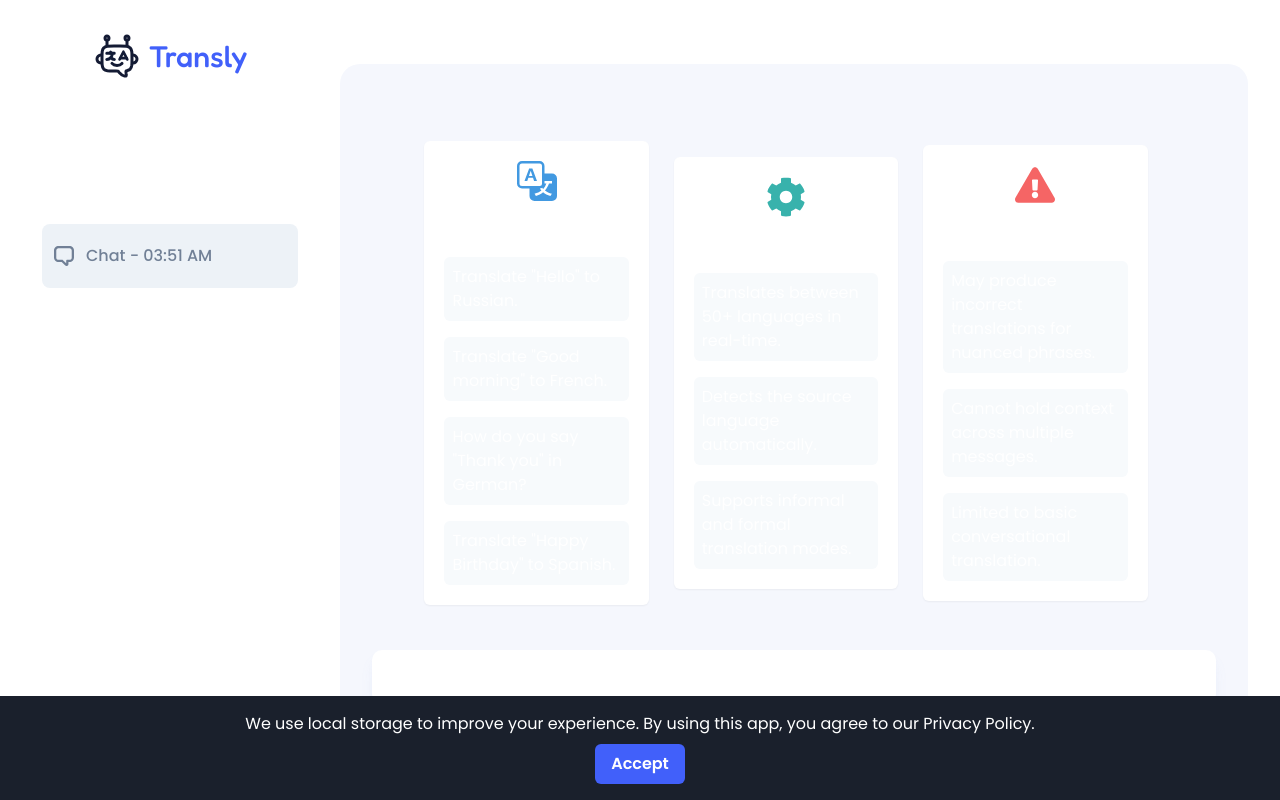
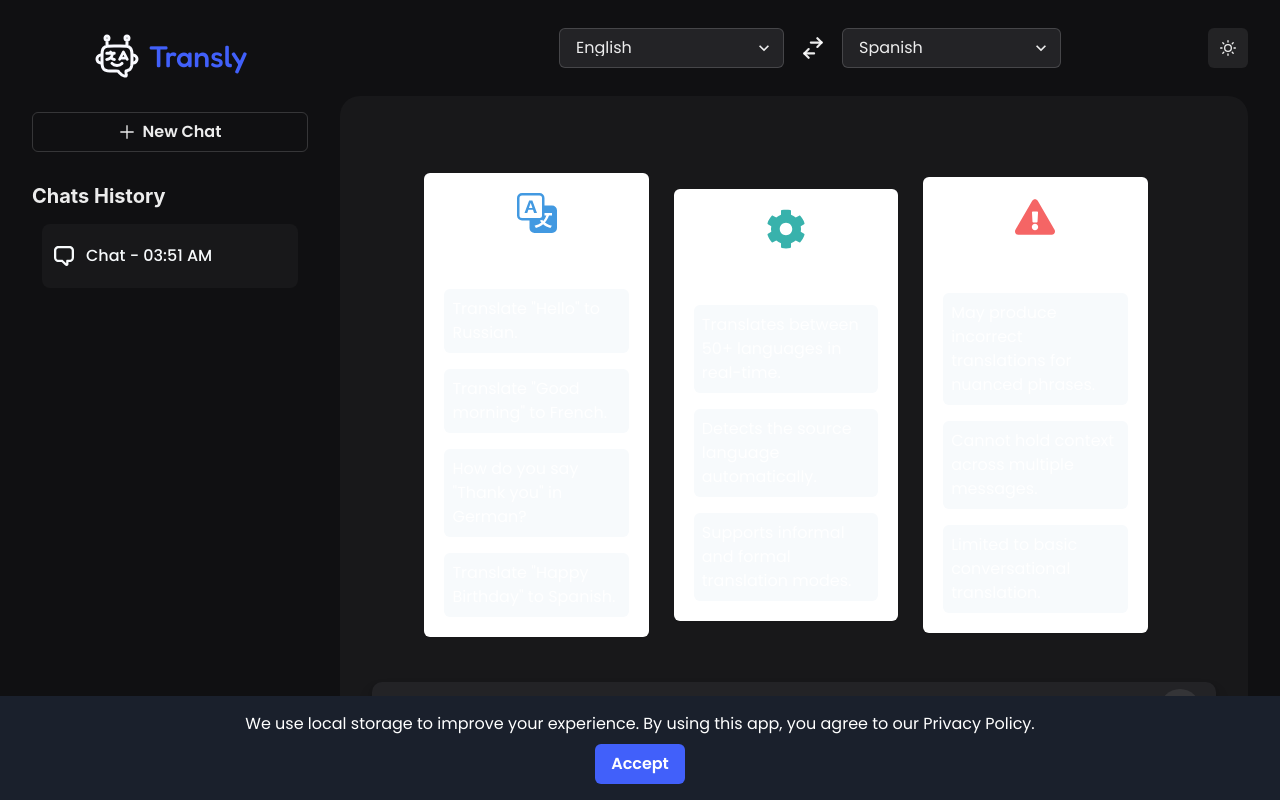
Before and after one commit to lokario/transly, a Next.js app: page / in a window 1280 px wide. Built offline with nearby package versions, Linux system fonts and the light colour scheme.

Commit message:
feat: add dark mode support with color mode toggle

```diff
--- a/src/app/components/ChatBot/ChatBot.tsx
+++ b/src/app/components/ChatBot/ChatBot.tsx
@@ -1,4 +1,4 @@
-import { Alert, AlertDescription, AlertIcon, AlertTitle, Box, Flex, Grid, GridItem } from "@chakra-ui/react";
+import { Alert, AlertDescription, AlertIcon, AlertTitle, Box, Flex, Grid, GridItem, useColorModeValue } from "@chakra-ui/react";
 import Entry from "../Entry";
 import Topbar from "../TopBar";
 import { Message } from "@/app/page";
@@ -15,6 +15,8 @@ interface ChatBotProps {
 }
 
 function ChatBot({ onMsgSend, error, targetLang, sourceLang, messages, onSourceLang, onTargetLang }: ChatBotProps) {
+	const bgColor = useColorModeValue("brand.bg", "brand.dark.bg2");
+
 	return (
 		<Grid
 			templateAreas={`"top" "messages"`}
@@ -30,7 +32,7 @@ function ChatBot({ onMsgSend, error, targetLang, sourceLang, messages, onSourceL
 			</GridItem>
 			<GridItem area={"messages"}>
 				<Flex
-					bg="brand.bg"
+					bg={bgColor}
 					borderRadius={20}
 					mr={{ base: 0, md: "2rem" }}
 					padding="2rem"
--- a/src/app/components/ChatSession/ChatSession.tsx
+++ b/src/app/components/ChatSession/ChatSession.tsx
@@ -1,5 +1,5 @@
 import { ChatIcon } from "@chakra-ui/icons";
-import { Editable, EditableInput, EditablePreview, Flex, HStack, IconButton, Input, Menu, MenuButton, MenuItem, MenuList, useEditableControls } from "@chakra-ui/react";
+import { Editable, EditableInput, EditablePreview, Flex, HStack, IconButton, Input, Menu, MenuButton, MenuItem, MenuList, useEditableControls, useColorModeValue } from "@chakra-ui/react";
 import { FiEdit2 } from "react-icons/fi";
 import { RiDeleteBin7Line } from "react-icons/ri";
 import { SlOptions } from "react-icons/sl";
@@ -52,25 +52,26 @@ function ChatSession({ activeSessionId, session, onSelectSession, handleSessionD
 		<Editable
 			defaultValue={session.name}
 			fontSize={16}
-			color="gray.500"
+			color={session.id == activeSessionId ? useColorModeValue("gray.500", "gray.50") : useColorModeValue("gray.500", "gray.400")}
 			fontWeight="medium"
 			isPreviewFocusable={false}
 			onSubmit={newName => renameChatSession(session.id, newName)}>
 			<Flex
 				key={session.id}
 				p={3}
-				bg={session.id == activeSessionId ? "gray.100" : "white"}
+				bg={session.id == activeSessionId ? useColorModeValue("brand.highlight", "brand.dark.highlight") : "transparent"}
 				borderRadius="lg"
 				alignItems="center"
 				justifyContent="space-between"
 				cursor="pointer"
-				_hover={{ bg: "gray.100" }}
+				_hover={{ bg: useColorModeValue("brand.highlight", "brand.dark.highlight"), color: useColorModeValue("gray.500", "gray.50") }}
 				onClick={() => onSelectSession(session.id)}
 				role="group">
 				<HStack spacing={3}>
 					<ChatIcon
 						boxSize="20px"
-						color="gray.500"
+						color={session.id == activeSessionId ? useColorModeValue("gray.500", "gray.50") : useColorModeValue("gray.500", "gray.400")}
+						_groupHover={{ color: useColorModeValue("gray.500", "gray.50") }}
 					/>
 					<EditablePreview />
 					<Input as={EditableInput} />
--- /dev/null
+++ b/src/app/components/ColorModeToggle/ColorModeToggle.tsx
@@ -0,0 +1,19 @@
+import { IconButton, useColorMode } from "@chakra-ui/react";
+import { FaMoon } from "react-icons/fa";
+import { FiSun } from "react-icons/fi";
+
+const ColorModeToggle = () => {
+	const { colorMode, toggleColorMode } = useColorMode();
+	return (
+		<IconButton
+			aria-label="Toggle dark mode"
+			icon={colorMode === "light" ? <FaMoon /> : <FiSun />}
+			onClick={toggleColorMode}
+			position="absolute"
+			top={4}
+			right={4}
+		/>
+	);
+};
+
+export default ColorModeToggle;
--- /dev/null
+++ b/src/app/components/ColorModeToggle/index.ts
@@ -0,0 +1,3 @@
+import ColorModeToggle from "./ColorModeToggle";
+
+export default ColorModeToggle;
--- a/src/app/components/Entry/Entry.tsx
+++ b/src/app/components/Entry/Entry.tsx
@@ -1,4 +1,4 @@
-import { Box, IconButton, Input, InputGroup, InputRightElement } from "@chakra-ui/react";
+import { Box, IconButton, Input, InputGroup, InputRightElement, useColorModeValue } from "@chakra-ui/react";
 import React, { useRef } from "react";
 import { IoSend } from "react-icons/io5";
 
@@ -16,6 +16,8 @@ function Entry({ onMsgSend }: { onMsgSend: (msg: string) => void }) {
 		sendMessage();
 	};
 
+	const inputShadow = useColorModeValue("input", "inputDark");
+
 	return (
 		<Box
 			as="form"
@@ -28,13 +30,13 @@ function Entry({ onMsgSend }: { onMsgSend: (msg: string) => void }) {
 					placeholder="Send a new message to translate"
 					p="1.7rem"
 					pr="4rem"
-					bg="white"
+					bg={useColorModeValue("brand.input", "brand.dark.input")}
 					border={0}
-					boxShadow="deep"
+					boxShadow={inputShadow}
 					size="lg"
 					sx={{
 						_focus: {
-							boxShadow: "deep",
+							boxShadow: inputShadow,
 						},
 					}}
 				/>
--- a/src/app/components/SideBar/SideBar.tsx
+++ b/src/app/components/SideBar/SideBar.tsx
@@ -1,4 +1,4 @@
-import { Box, Button, Heading, HStack, Image, Skeleton, SkeletonText, Text, VStack } from "@chakra-ui/react";
+import { Box, Button, Heading, HStack, Image, Skeleton, SkeletonText, Text, useColorModeValue, VStack } from "@chakra-ui/react";
 import { RiAddLargeLine } from "react-icons/ri";
 import ChatSession from "../ChatSession";
 
@@ -26,7 +26,7 @@ function SideBar({ chatSessionsLoading, activeSessionId, chatSessions, onSelectS
 				<Image
 					width="48px"
 					alt="Logo"
-					src="/assets/transly.svg"
+					src={useColorModeValue("/assets/transly.svg", "/assets/transly_dark.svg")}
 				/>
 				<Text
 					color="brand.accent"
--- a/src/app/components/TopBar/Topbar.tsx
+++ b/src/app/components/TopBar/Topbar.tsx
@@ -1,7 +1,6 @@
-import { Box, Flex, HStack, IconButton, Select } from "@chakra-ui/react";
+import { Box, Flex, HStack, Select, useColorModeValue } from "@chakra-ui/react";
 import { TbSwitchHorizontal } from "react-icons/tb";
 import { languageOptions } from "./langOptions";
-import { HamburgerIcon } from "@chakra-ui/icons";
 
 interface TopBarProps {
 	targetLang: string;
@@ -14,14 +13,14 @@ function Topbar({ onSourceLang, onTargetLang, targetLang, sourceLang }: TopBarPr
 	return (
 		<Box>
 			<Flex
-				height={{ base: "4rem", md: "6rm" }}
+				height={{ base: "4rem", md: "6rem" }}
 				justifyContent="center"
 				alignItems={"center"}>
 				<HStack>
 					<Select
 						value={sourceLang}
 						onChange={e => onSourceLang(e.target.value)}
-						bg="whiteAlpha.600"
+						bg={useColorModeValue("brand.input", "brand.dark.input")}
 						sx={{
 							_focus: {
 								boxShadow: "none",
@@ -46,7 +45,7 @@ function Topbar({ onSourceLang, onTargetLang, targetLang, sourceLang }: TopBarPr
 					<Select
 						value={targetLang}
 						onChange={e => onTargetLang(e.target.value)}
-						bg="whiteAlpha.600"
+						bg={useColorModeValue("brand.input", "brand.dark.input")}
 						sx={{
 							_focus: {
 								boxShadow: "none",
--- a/src/app/layout.tsx
+++ b/src/app/layout.tsx
@@ -16,7 +16,7 @@ export default function RootLayout({ children }: { children: React.ReactNode })
 			</head>
 			<body>
 				<ChakraProvider theme={theme}>
-					{/* <ColorModeScript initialColorMode={theme.config.initialColorMode} /> */}
+					<ColorModeScript initialColorMode={theme.config.initialColorMode} />
 					{children}
 				</ChakraProvider>
 			</body>
--- a/src/app/page.tsx
+++ b/src/app/page.tsx
@@ -7,6 +7,7 @@ import {
 	AlertDialogFooter,
 	AlertDialogHeader,
 	AlertDialogOverlay,
+	Box,
 	Button,
 	Drawer,
 	DrawerBody,
@@ -18,6 +19,7 @@ import {
 	GridItem,
 	IconButton,
 	useBreakpointValue,
+	useColorModeValue,
 	useDisclosure,
 	useToast,
 } from "@chakra-ui/react";
@@ -31,6 +33,7 @@ import "./styles/globals.css";
 import { useLangPreferences } from "./hooks/useLangPreferences";
 import PrivacyConsent from "./components/PrivacyConsent";
 import { HamburgerIcon } from "@chakra-ui/icons";
+import ColorModeToggle from "./components/ColorModeToggle";
 
 export default function Home() {
 	const { sourceLang, targetLang, saveSourceLang, saveTargetLang } = useLangPreferences();
@@ -42,6 +45,8 @@ export default function Home() {
 	const { translateMessage, error } = useTranslation();
 	const { chatSessions, activeSessionId, setActiveSessionId, chatSessionsLoading, newChatSession, deleteSession, renameChatSession } = useChatSessions();
 	const { messages, fetchMessages, addMessage, deleteMessagesForSession } = useMessages();
+
+	const bgColor = useColorModeValue("white", "brand.dark.bg");
 
 	useEffect(() => {
 		if (activeSessionId) fetchMessages(activeSessionId);
@@ -132,7 +137,7 @@ export default function Home() {
 				templateAreas={{ base: `"main"`, md: `"side main"` }}
 				gridTemplateRows={"1fr"}
 				gridTemplateColumns={{ base: "1fr", md: "auto 1fr" }}
-				bg="white"
+				bg={bgColor}
 				h="100vh">
 				{!isDesktop && (
 					<IconButton
@@ -162,6 +167,12 @@ export default function Home() {
 					<SidebarContent />
 				</GridItem>
 				<GridItem area={"main"}>
+					<Box
+						position="relative"
+						top={3}
+						right={4}>
+						<ColorModeToggle />
+					</Box>
 					<ChatBot
 						error={error}
 						messages={messages}
--- a/src/app/styles/theme.ts
+++ b/src/app/styles/theme.ts
@@ -11,12 +11,24 @@ const theme = extendTheme({
 		msgOther: "0 2px 3px 0 rgba(138, 155, 232, 0.1)",
 		msgOwn: "0 2px 3px 0 rgba(6xp9, 133, 252, 0.3)",
 		deep: "0 10px 15px -3px rgba(138, 155, 232, 0.1),0 4px 6px -2px rgba(138, 155, 232, 0.05)",
+		input: "0 10px 15px -3px rgba(138, 155, 232, 0.1),0 4px 6px -2px rgba(138, 155, 232, 0.05)",
+		inputDark: "0 10px 15px -3px rgba(16, 16, 16, 0.4),0 4px 6px -2px rgba(16, 16, 16, 0.2)",
 	},
 	colors: {
 		brand: {
 			bg: "#F5F7FD",
 			accent: "#4160FA",
 			accentLight: "#4B6FF9",
+			highlight: "#EDF2F7",
+			input: "#FFFFFF",
+
+			dark: {
+				bg2: "#18181A",
+				bg: "#101012",
+				highlight: "#18181A",
+				accent: "#4160FA",
+				input: "#232326",
+			},
 		},
 	},
 });
```
Also changed, not shown: src/app/components/Message/Message.tsx (+6 -4 lines), public/assets/transly_dark.svg (added).
